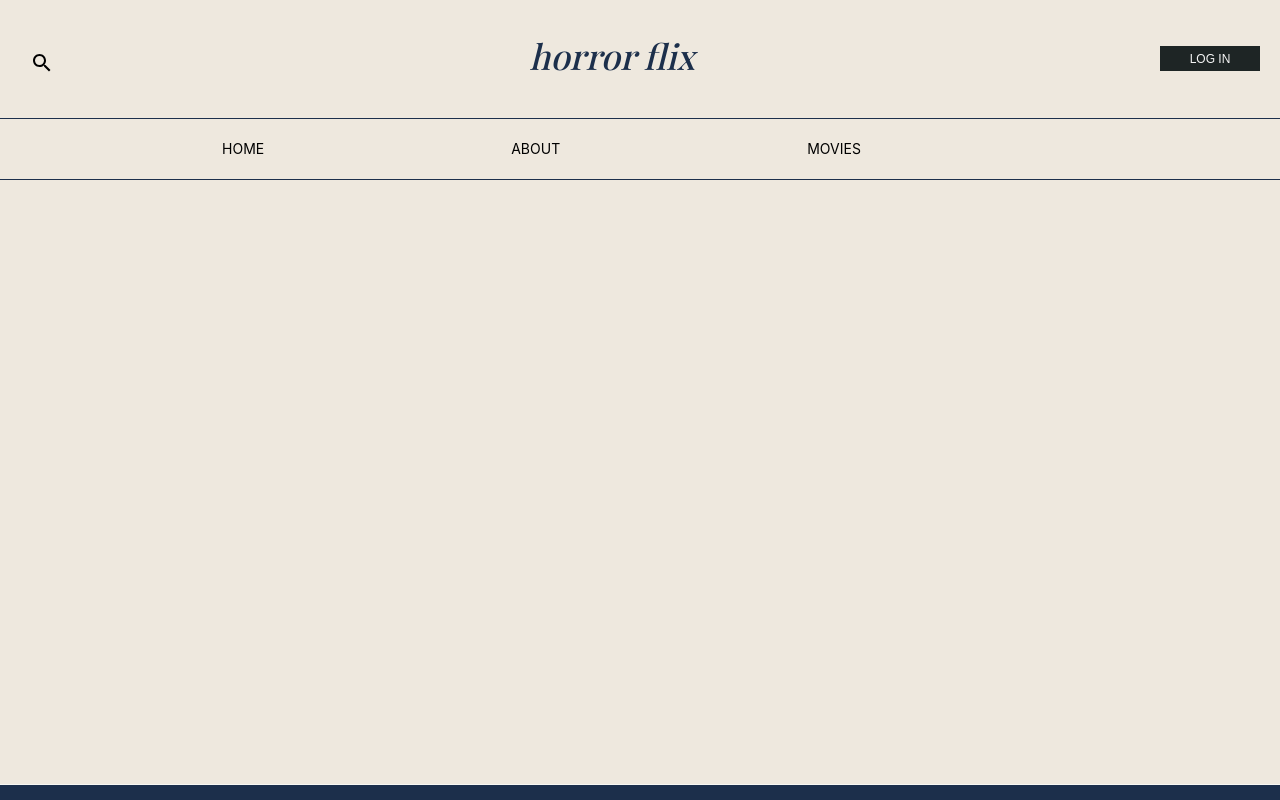
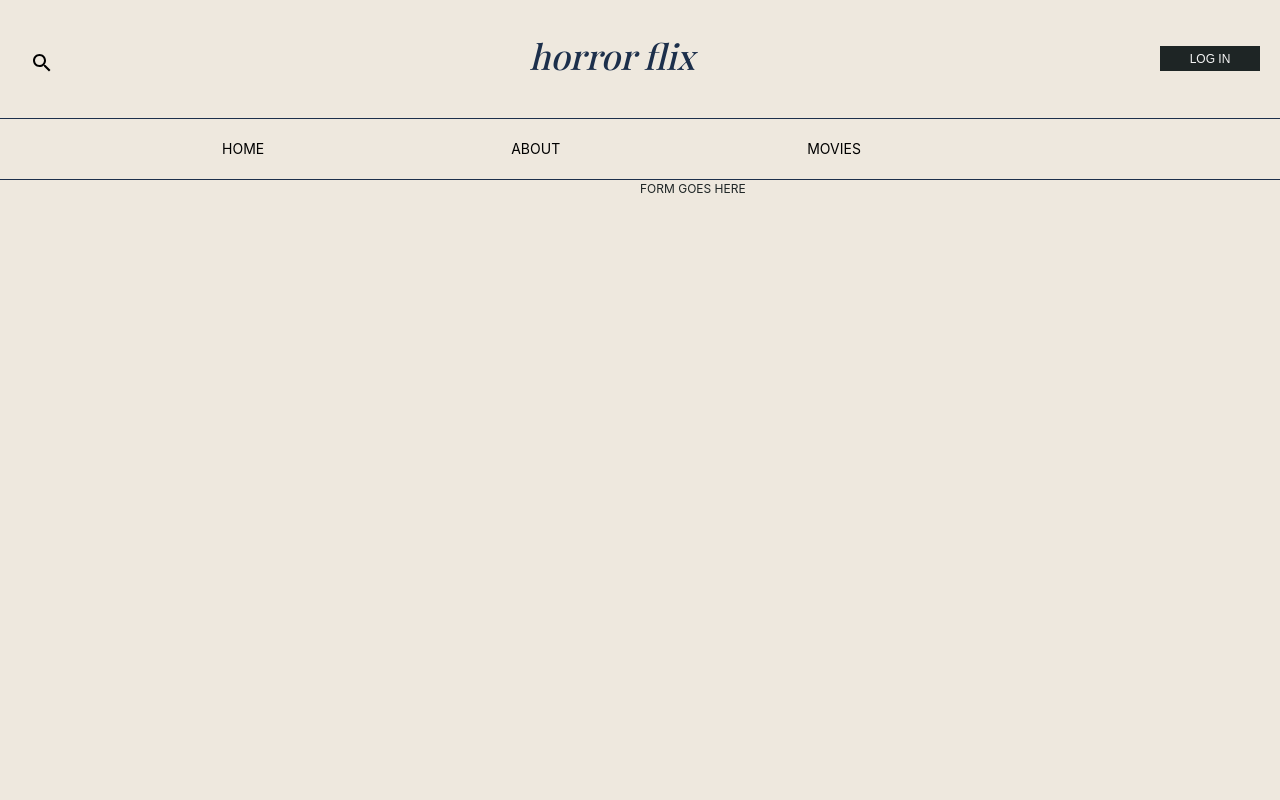
Before and after one commit to JLPinthecity/horror-movies-frontend, a React (Create React App) app: page /horror_movies/1 in a window 1280 px wide. Shown: the top 800 px of the page. Built offline with nearby package versions, Linux system fonts and the light colour scheme; no server answers; a web font is replaced by a local one.

Commit message:
add outline to individual movie show component

```diff
--- /dev/null
+++ b/src/components/IndividualMovieShow.css
@@ -0,0 +1,11 @@
+.movie-wrapper {
+    margin-left: auto;
+    margin-right: auto;
+    display: grid;
+    grid-template-columns: repeat(2, 1fr);
+}
+
+.column-1 {
+    height: 100vh;
+    overflow: scroll;
+}
--- a/src/components/IndividualMovieShow.js
+++ b/src/components/IndividualMovieShow.js
@@ -2,13 +2,13 @@ import React from 'react';
 import { getMoviePlusReviews } from '../actions/individualMovie'
 import { connect } from 'react-redux';
 import MovieHeader from './MovieHeader';
+import "./IndividualMovieShow.css";
 
 class IndividualMovieShow extends React.Component {
 
     componentDidMount() {
         const url = this.props.match.url
         this.props.getMoviePlusReviews(url)
-        debugger
     }
 
     render() {
@@ -16,12 +16,25 @@ class IndividualMovieShow extends React.Component {
 
         return (
             <div className="movie-wrapper">
+
                 <div className="column-1">
-                    { this.props.loaded && <MovieHeader/>}
+
+                    <div className ="main">
+
+                        { this.props.loaded && <MovieHeader/>}
+
+                    </div>
+
+                    <div className="reviews">
+
+                    </div>
 
                 </div>
 
                 <div className="column-2">
+                    <div className="review-form">
+                        FORM GOES HERE
+                    </div>
 
                 </div>
 
--- a/src/components/MovieHeader.js
+++ b/src/components/MovieHeader.js
@@ -1,6 +1,7 @@
 
 import React from 'react';
 import { connect } from 'react-redux';
+
 
 const MovieHeader = (props) => {
 
@@ -12,10 +13,10 @@ const MovieHeader = (props) => {
 
             <h1><img src={ poster } alt={ title }/> { title }</h1>
 
-            <div>
-            <div className="total-reviews">{ reviews.length } user reviews</div>
-            <div className="star-rating"> </div>
-            <div className="total-out-of">{ average_score } out of 5</div>
+            <div className="review_details">
+                <div className="total-reviews">{ reviews.length } user reviews</div>
+                <div className="star-rating"> </div>
+                <div className="total-out-of">{ average_score } out of 5</div>
             </div>
 
         </div>
```
